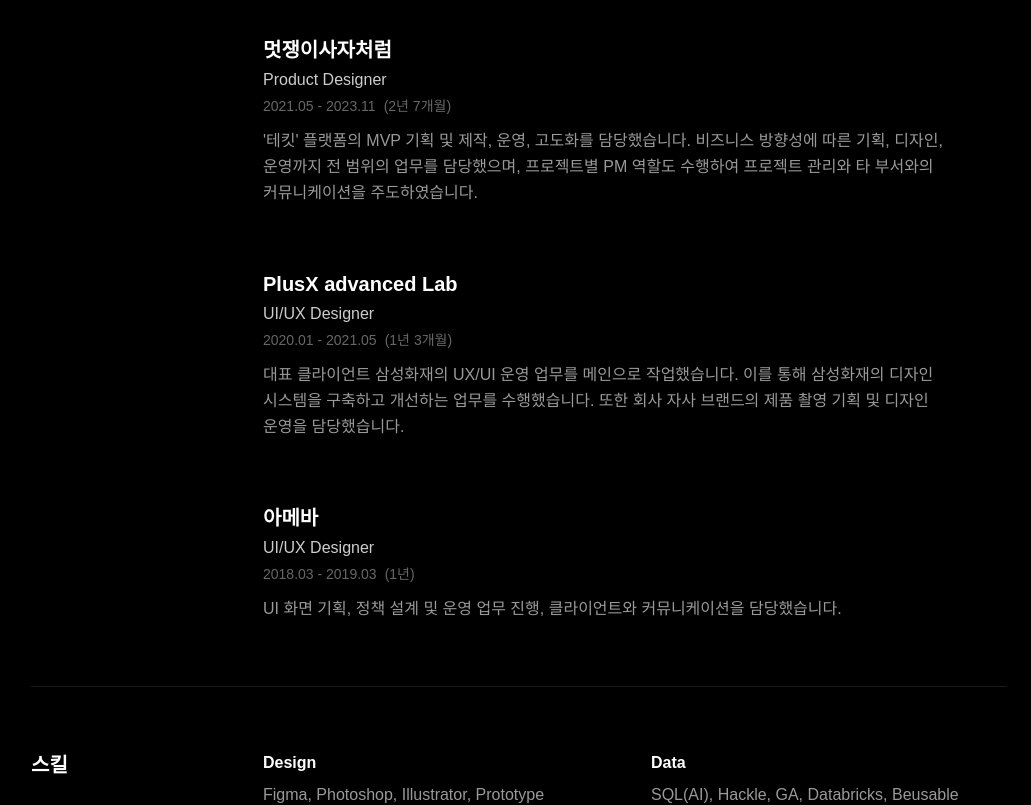
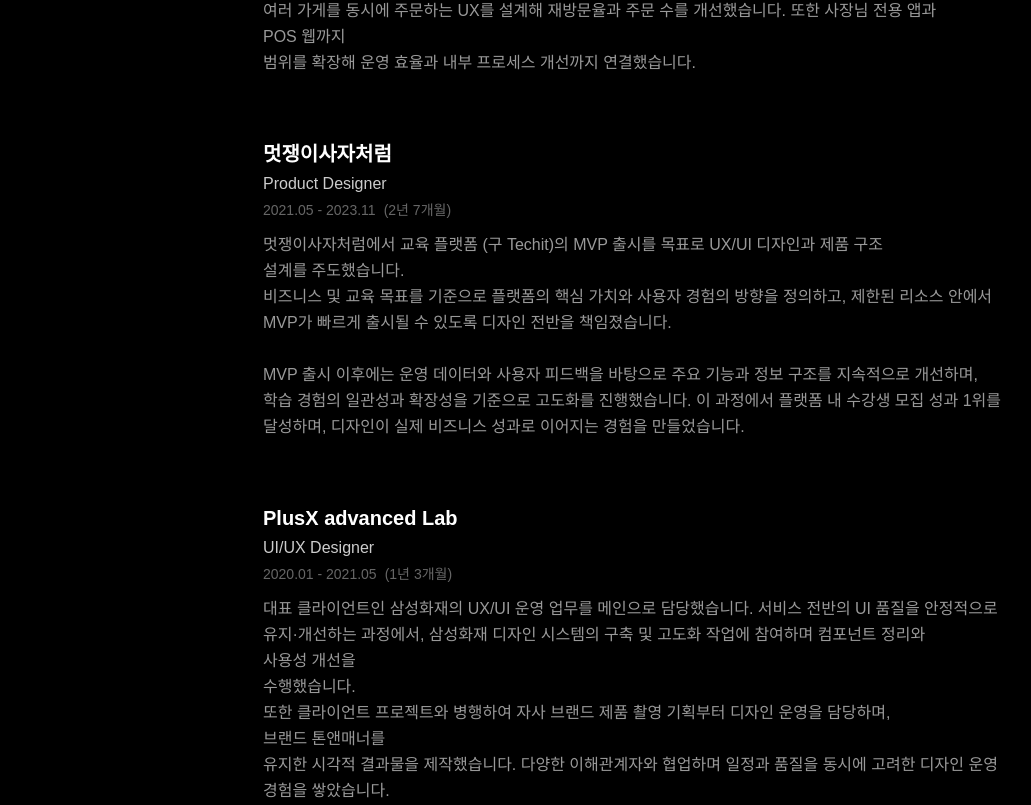
Before and after one commit to sonsangwook/sonsangwook-portfolio, a Next.js app: page /resume in a window 1280 px wide. Shown: the part 1400-2205 px from the top of the page, without its empty margins (121-1152 px from the left). Built offline with nearby package versions, Linux system fonts and the light colour scheme; a web font is replaced by a local one.

Commit message:
docs: update experience descriptions for all companies

```diff
--- a/src/app/data/resume.ts
+++ b/src/app/data/resume.ts
@@ -61,7 +61,7 @@ export const resumeData: ResumeData = {
             period: "2024.04 - 2025.12",
             duration: "1년 9개월",
             note: "경영 악화로 서비스 종료",
-            description: "한국야쿠르트의 자회사로 '노크' 배달플랫폼을 운영했습니다. 무료 배달앱 '노크'의 서비스 전략 수립부터 신규 모델인 '모두배달'의 기획 및 디자인, 운영 전 과정을 주도했습니다. 사용자 니즈 분석을 통해 '신선식품' 중심의 장보기 서비스로 피봇하여 리텐션 39%를 달성했으며, 여러 가게 동시 주문 UX 설계를 통해 유저 재방문율과 주문 수를 각각 개선했습니다. 또한, 사장님 전용 앱과 주문 접수 POS 웹도 담당하며 B2B 영역까지 디자인 영역을 담당했습니다."
+            description: "한국야쿠르트의 자회사에서 운영하던 무료 배달 플랫폼 '노크'의 제품 방향 설정과 구조 설계를 주도했습니다.\n비즈니스 목표를 기준으로 사용자와 가맹점의 니즈를 분석해 해결해야 할 문제를 정의하고, 이를 바탕으로 기존 서비스\n확장을 위한 신규 모델의 기획·UX/UI 디자인·운영 개선을 이끌었습니다.\n\n사용자 행동 데이터를 기반으로 '신선식품 중심의 장보기'를 핵심 가치로 구체화해 리텐션 39%를 달성했으며,\n여러 가게를 동시에 주문하는 UX를 설계해 재방문율과 주문 수를 개선했습니다. 또한 사장님 전용 앱과 POS 웹까지\n범위를 확장해 운영 효율과 내부 프로세스 개선까지 연결했습니다."
         },
         {
             id: "2",
@@ -69,7 +69,7 @@ export const resumeData: ResumeData = {
             role: "Product Designer",
             period: "2021.05 - 2023.11",
             duration: "2년 7개월",
-            description: "'테킷' 플랫폼의 MVP 기획 및 제작, 운영, 고도화를 담당했습니다. 비즈니스 방향성에 따른 기획, 디자인, 운영까지 전 범위의 업무를 담당했으며, 프로젝트별 PM 역할도 수행하여 프로젝트 관리와 타 부서와의 커뮤니케이션을 주도하였습니다."
+            description: "멋쟁이사자처럼에서 교육 플랫폼 (구 Techit)의 MVP 출시를 목표로 UX/UI 디자인과 제품 구조 설계를 주도했습니다.\n비즈니스 및 교육 목표를 기준으로 플랫폼의 핵심 가치와 사용자 경험의 방향을 정의하고, 제한된 리소스 안에서 MVP가 빠르게 출시될 수 있도록 디자인 전반을 책임졌습니다.\n\nMVP 출시 이후에는 운영 데이터와 사용자 피드백을 바탕으로 주요 기능과 정보 구조를 지속적으로 개선하며,\n학습 경험의 일관성과 확장성을 기준으로 고도화를 진행했습니다. 이 과정에서 플랫폼 내 수강생 모집 성과 1위를\n달성하며, 디자인이 실제 비즈니스 성과로 이어지는 경험을 만들었습니다."
         },
         {
             id: "3",
@@ -77,7 +77,7 @@ export const resumeData: ResumeData = {
             role: "UI/UX Designer",
             period: "2020.01 - 2021.05",
             duration: "1년 3개월",
-            description: "대표 클라이언트 삼성화재의 UX/UI 운영 업무를 메인으로 작업했습니다. 이를 통해 삼성화재의 디자인 시스템을 구축하고 개선하는 업무를 수행했습니다. 또한 회사 자사 브랜드의 제품 촬영 기획 및 디자인 운영을 담당했습니다."
+            description: "대표 클라이언트인 삼성화재의 UX/UI 운영 업무를 메인으로 담당했습니다. 서비스 전반의 UI 품질을 안정적으로\n유지·개선하는 과정에서, 삼성화재 디자인 시스템의 구축 및 고도화 작업에 참여하며 컴포넌트 정리와 사용성 개선을\n수행했습니다.\n또한 클라이언트 프로젝트와 병행하여 자사 브랜드 제품 촬영 기획부터 디자인 운영을 담당하며, 브랜드 톤앤매너를\n유지한 시각적 결과물을 제작했습니다. 다양한 이해관계자와 협업하며 일정과 품질을 동시에 고려한 디자인 운영\n경험을 쌓았습니다."
         },
         {
             id: "4",
@@ -85,7 +85,7 @@ export const resumeData: ResumeData = {
             role: "UI/UX Designer",
             period: "2018.03 - 2019.03",
             duration: "1년",
-            description: "UI 화면 기획, 정책 설계 및 운영 업무 진행, 클라이언트와 커뮤니케이션을 담당했습니다."
+            description: "UI 화면 기획과 정책 설계, 운영 업무를 담당하며 서비스 전반의 UX 품질을 관리했습니다. 운영 과정에서 변경되는 요구사항을 정리해 디자인 관점에서 구조화했고, 클라이언트와의 지속적인 커뮤니케이션을 통해 정책과 화면 간의 완성도를 유지했습니다."
         }
     ],
     education: [],
--- a/src/app/resume/page.tsx
+++ b/src/app/resume/page.tsx
@@ -74,7 +74,7 @@ export default function ResumePage() {
                                             </>
                                         )}
                                     </div>
-                                    <p className="text-white/60 leading-relaxed text-pretty break-keep">{exp.description}</p>
+                                    <p className="text-white/60 leading-relaxed text-pretty break-keep whitespace-pre-line">{exp.description}</p>
                                 </div>
                             ))}
                         </div>
```
